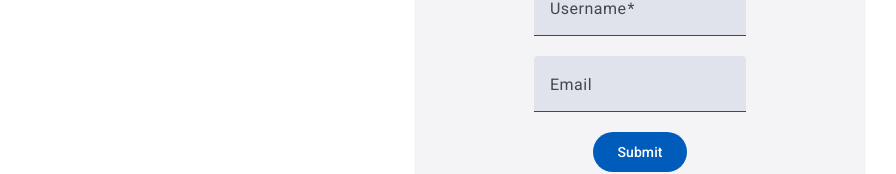
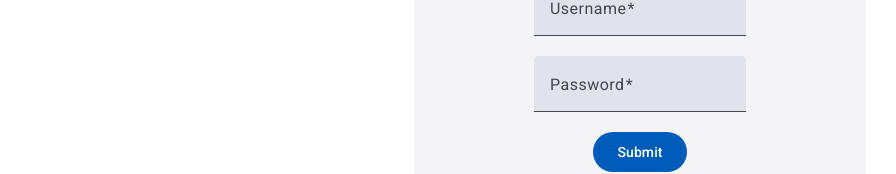
Before and after one commit to Maxxxxxxxxxxxxxxxxxxxxx/zlom, an Angular app: page /login in a window 1280 px wide. Shown: the part 148-322 px from the top of the page, without its empty margins (0-896 px from the left). Built offline with nearby package versions, Linux system fonts and the light colour scheme.

Commit message:
feat: update login form

```diff
--- a/src/app/components/login-form/login-form.component.html
+++ b/src/app/components/login-form/login-form.component.html
@@ -5,8 +5,13 @@
       <input matInput placeholder="Your username" formControlName="username" />
     </mat-form-field>
     <mat-form-field class="example-full-width">
-      <mat-label>Email</mat-label>
-      <input matInput placeholder="example@mail.com" formControlName="email" />
+      <mat-label>Password</mat-label>
+      <input
+        matInput
+        type="password"
+        placeholder="Password"
+        formControlName="password"
+      />
     </mat-form-field>
   </centered-wrapper>
   <centered-wrapper>
--- a/src/app/components/login-form/login-form.component.ts
+++ b/src/app/components/login-form/login-form.component.ts
@@ -12,7 +12,7 @@ import {
 
 interface AuthData {
   username: FormControl<string | null>;
-  email: FormControl<string | null>;
+  password: FormControl<string | null>;
 }
 
 @Component({
@@ -34,14 +34,13 @@ export class LoginFormComponent {
         Validators.minLength(3),
         Validators.required,
       ]),
-      email: new FormControl('', Validators.email),
+      password: new FormControl('', [
+        Validators.minLength(3),
+        Validators.required,
+      ]),
     },
     { updateOn: 'change' }
   );
-
-  get email() {
-    return this.loginForm.controls.email;
-  }
 
   get username() {
     return this.loginForm.controls.username;
@@ -50,7 +49,7 @@ export class LoginFormComponent {
   test() {
     console.log(
       this.loginForm.controls.username.value,
-      this.loginForm.controls.email.value
+      this.loginForm.controls.password.value
     );
   }
 }
```
